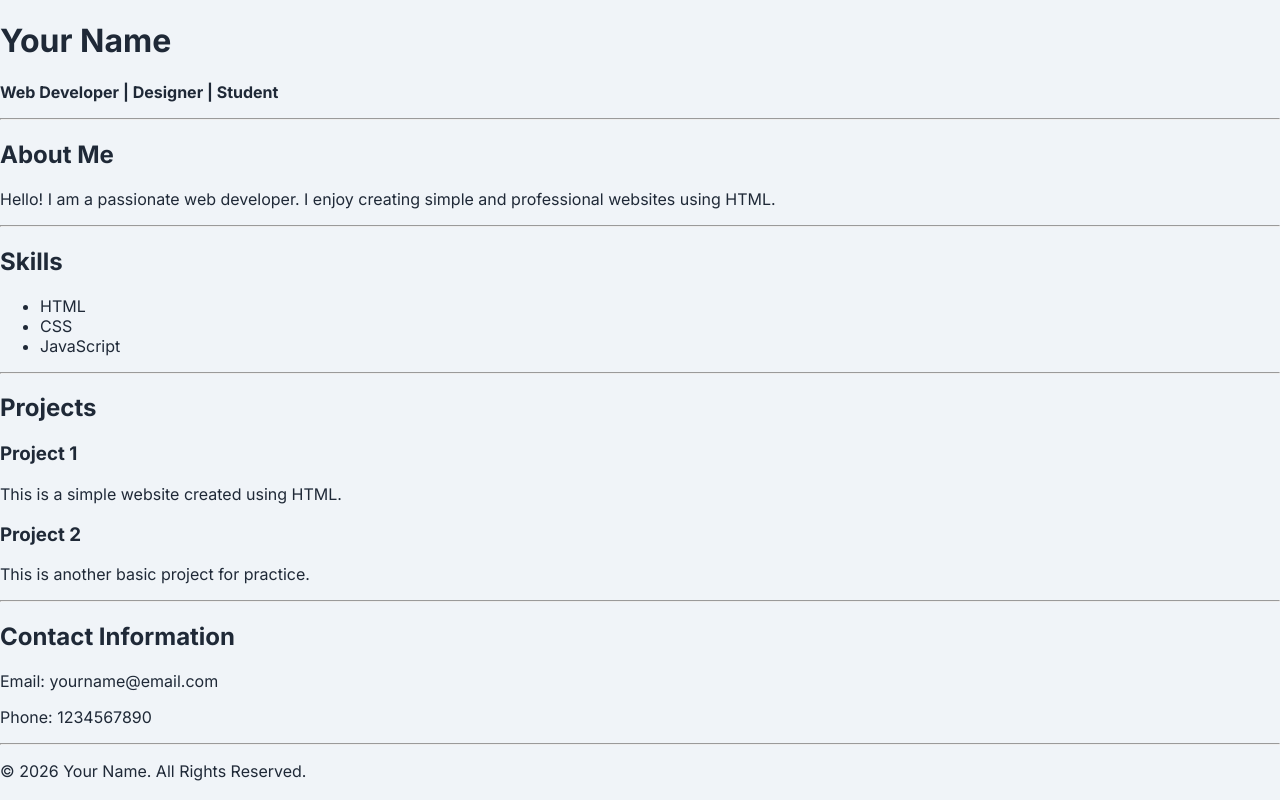
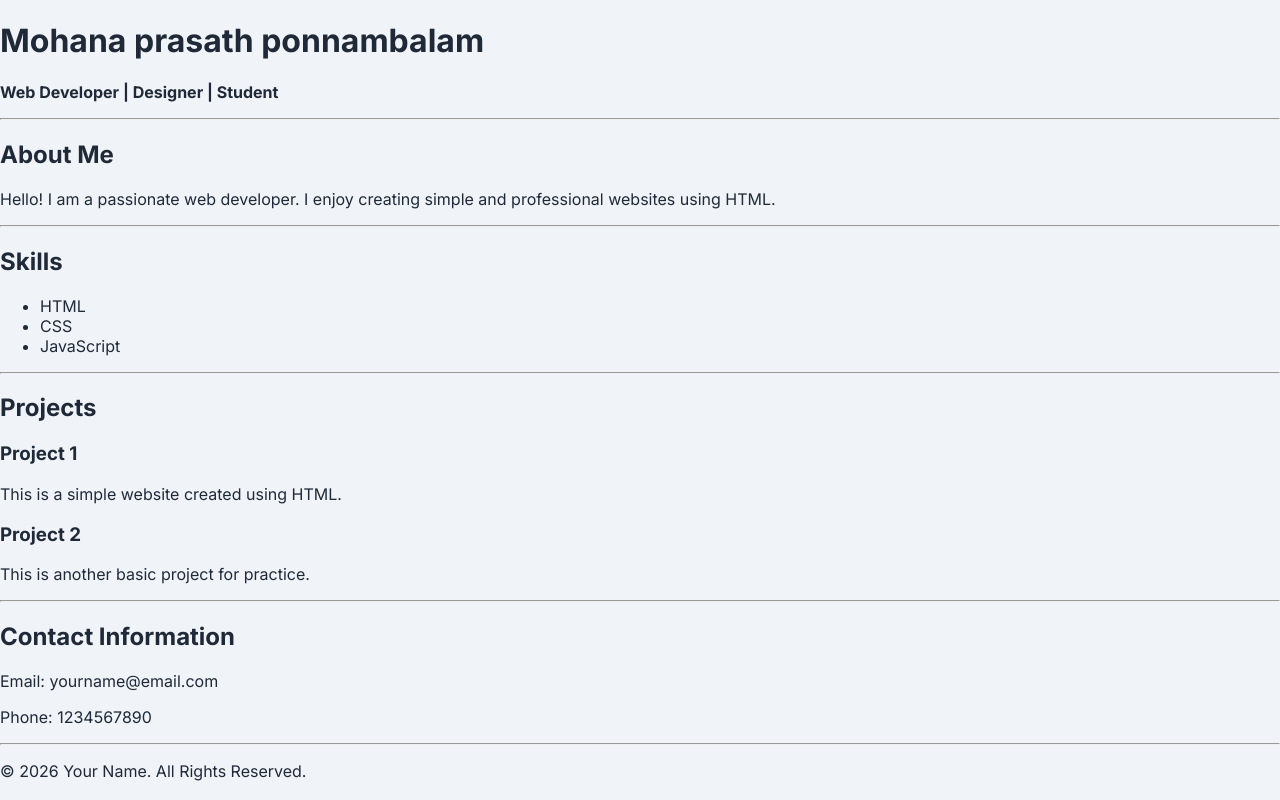
Before and after one commit to Mohanaprasath07/Mohanaprasath-portfolio, a plain HTML site: page index.html in a window 1280 px wide. Drawn offline with Linux system fonts and the light colour scheme.

Commit message:
index.html

```diff
--- a/index.html
+++ b/index.html
@@ -6,11 +6,10 @@
      <script src="script.js"></script>
 </head>
 <body>
-   <h1>Your Name</h1>
+   <h1>Mohana prasath ponnambalam</h1>
     <p><b>Web Developer | Designer | Student</b></p>
 
     <hr>
-
     <h2>About Me</h2>
     <p>
         Hello! I am a passionate web developer.
```
